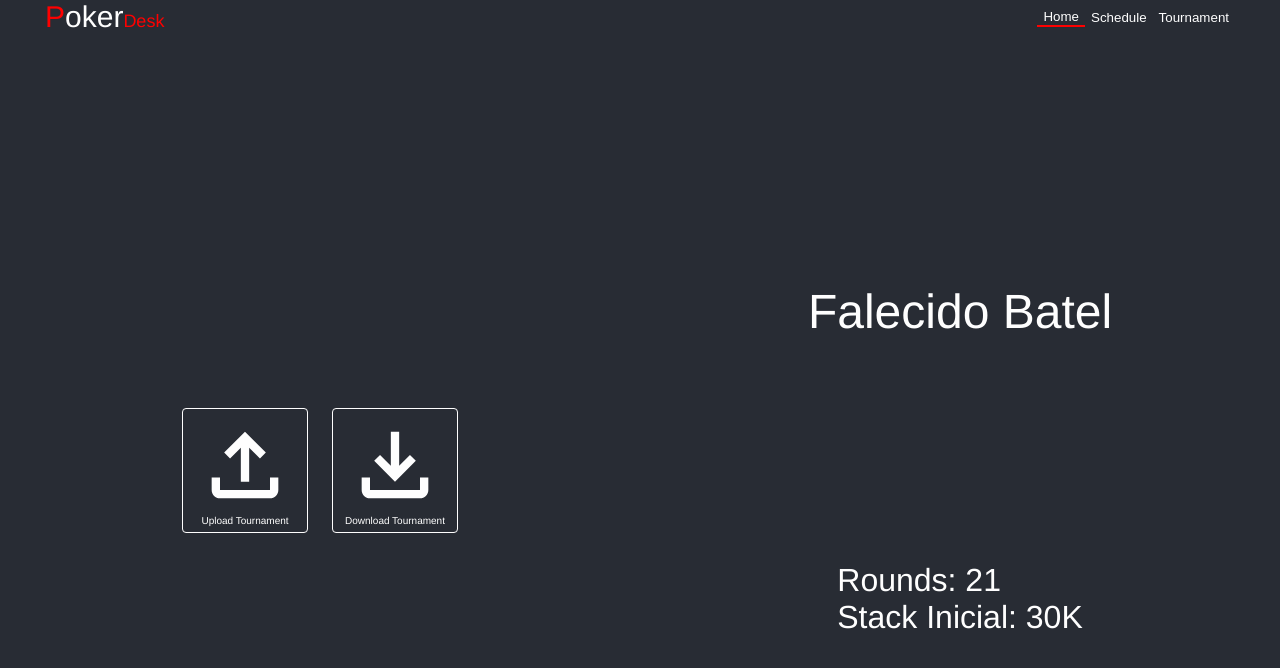
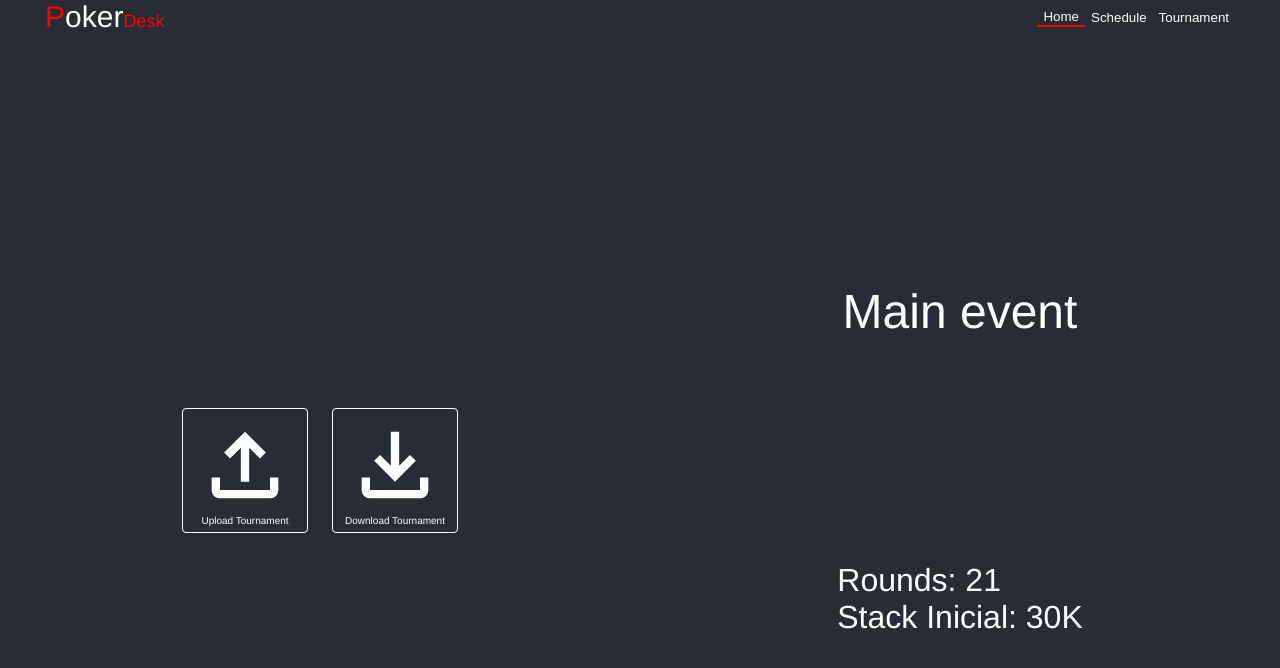
Before and after one commit to cauerrds/PokerDesk, a React (Vite) app: page / in a window 1280 px wide. Shown: the top 668 px of the page. Built offline with nearby package versions, Linux system fonts and the light colour scheme.

Commit message:
style: Del extra lines of code

```diff
--- a/src/components/BlindsTable/BlindsTable.jsx
+++ b/src/components/BlindsTable/BlindsTable.jsx
@@ -33,7 +33,6 @@ const BlindsTable = ({status, setStatus, SetMinutesElapsed, SetSecondsElapsed})=
 
     const setAsCurrentLClick=(levelId)=>{
         setStatus((status) => "idle")
-        console.log(levelId);
         dispatch(setCurrentRound(levelId))
         SetMinutesElapsed(tournament.rounds[levelId].duration)
         SetSecondsElapsed(0)
--- a/src/components/Timer/Timer.jsx
+++ b/src/components/Timer/Timer.jsx
@@ -13,13 +13,11 @@ const Timer = ({status, setStatus, continueTournament, setContiueTournament, sec
     const tournament = useSelector((state) => state.tournament)
 
     const dispatch = useDispatch()
-    //const [currentRound, setCurrentRound] = useState(0)
     const isMounted = useRef(false)
 
     const startRound = (round)=>{
       if(!round){
         setStatus((status) => "idle")
-        console.log("Fim de Torneio");
         return
       }
       const {levelType, duration, smallBlind, bigBlind, ante} = round
@@ -84,9 +82,6 @@ const Timer = ({status, setStatus, continueTournament, setContiueTournament, sec
               (`0${secondsElapsed}`) : (secondsElapsed)}
             </Textfit>
           </Clock>
-          {/* <button onClick={()=>playTournament(tournament)}>Start</button>
-          <button onClick={()=>setStatus((status) => "idle")}>Pause</button>
-          <button onClick={()=>setStatus((status) => "running")}>unPause</button> */}
           <Blinds >
             <div className="fitContainer">
             <Textfit  className="fit" mode="single"><span>{tournament.rounds[tournament.currentRound].smallBlind}</span>/<span>{tournament.rounds[tournament.currentRound].bigBlind}</span></Textfit>
--- a/src/features/tournament/tournamentSlice.js
+++ b/src/features/tournament/tournamentSlice.js
@@ -152,7 +152,7 @@ let initialState = {
         },
     ],
     currentRound: 0,
-    name: "Falecido Batel",
+    name: "Main event",
     stack: 30000
 }
 
```
